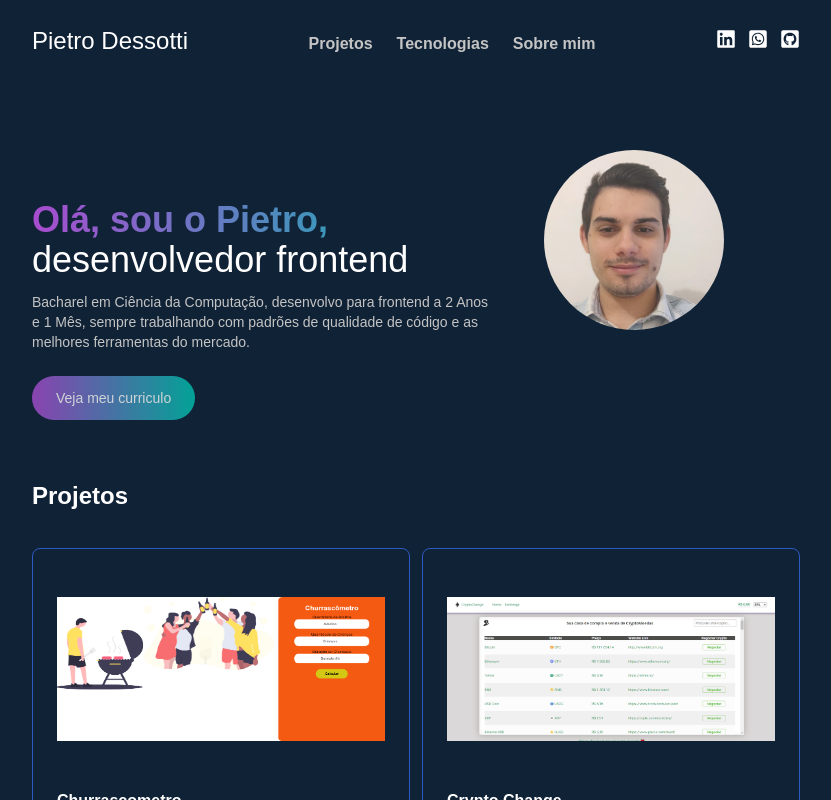
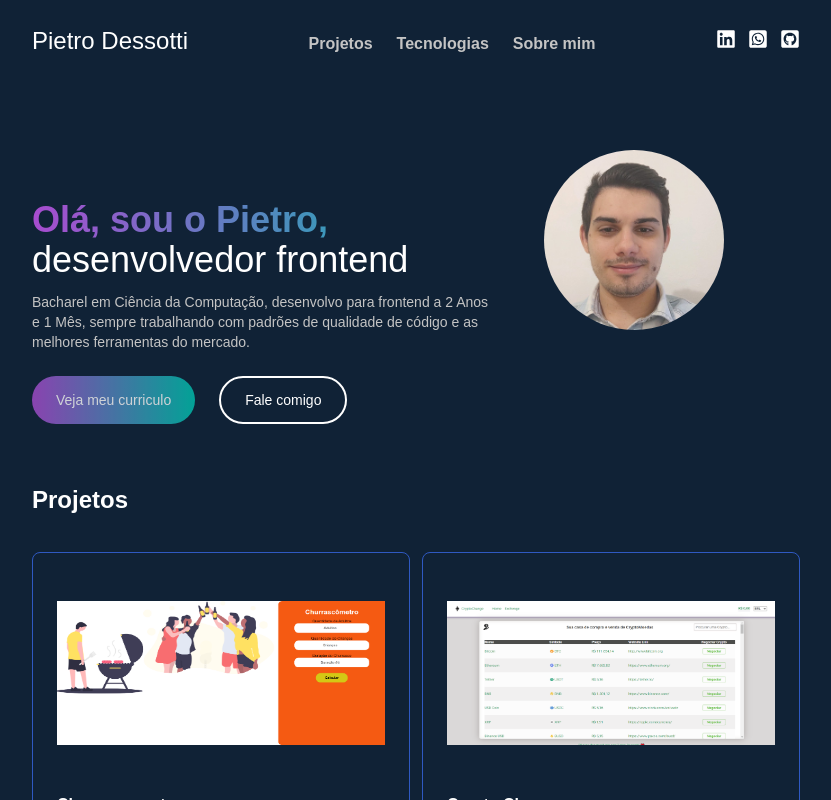
Before and after one commit to pietrodessotti/portifolio, a React (Vite) app: page / in a window 1280 px wide. Shown: the top 800 px of the page, without its empty margins (224-1055 px from the left). Built offline with nearby package versions, Linux system fonts and the light colour scheme.

Commit message:
feat: added new button speak me, removed codes unused and hover in default button.

```diff
--- a/babel.config.js
+++ /dev/null
@@ -1,3 +0,0 @@
-module.exports = {
-    presets: ['next/babel']
-}
--- a/src/components/Projects/Projects.tsx
+++ b/src/components/Projects/Projects.tsx
@@ -1,5 +1,7 @@
 import { arrProjects } from '../../__MOCKS/Mocks';
 import Gradient from '../Gradient';
+import { DEFAULT_BUTTON_STYLED } from '../../constants/home';
+
 
 /**
  * @export
@@ -32,7 +34,7 @@ export function Projects(): JSX.Element {
               </a>
 
               <a
-                className="my-6 px-6 py-3 rounded-full border-2 border-inherit text-sm"
+                className={DEFAULT_BUTTON_STYLED}
                 id={`${item.name}-project-github`}
                 href={item.linkGithub}
                 target="_blank"
--- a/src/components/ShowCase/ShowCase.tsx
+++ b/src/components/ShowCase/ShowCase.tsx
@@ -1,3 +1,4 @@
+import { DEFAULT_BUTTON_STYLED } from '../../constants/home';
 import calculateDifferenceBetweenDates from '../../utils/calculateDifferenceBetweenDates';
 import Gradient from '../Gradient';
 
@@ -31,13 +32,6 @@ export function ShowCase(): JSX.Element {
           <p className="pt-3 text-gray text-sm">{descriptionShowCase}</p>
         </div>
 
-        {/* <div className="z-1 mt-28 absolute left-0 w-2/5">
-            <div className="rounded-full w-60 h-60 bg-gradient-to-r from-[#a84ccf] to-[#00c2af] p-[1px] ">
-              <div className="h-full w-full bg-dark-blue rounded-full" />
-            </div>
-          </div> */}
-
-        {/* <div className='absolute mt-36 w-60 h-60 border-[1px] border border-b-[#a84ccf] border-t-[#00c2af] border-l-[#00c2af] border-r-[#a84ccf] blur-[3px] rounded-full' /> */}
         <div className="z-10 pt-3 relative">
           <img
             width="180px"
@@ -46,11 +40,19 @@ export function ShowCase(): JSX.Element {
             src="/images/pietro-dessotti.jfif"
             alt="foto pessoal Pietro Dessotti"
           />
-          {/* <div className='ml-24 w-36 h-36 border-[1px] border border-b-[#a84ccf] border-t-[#00c2af] border-l-[#00c2af] border-r-[#a84ccf] blur-[3px] rounded-full' /> */}
 
           <Gradient nameButton="ver-curriculo" type="Button" >
             <a href="https://br.linkedin.com/in/pietro-dessotti">Veja meu curriculo</a>
           </Gradient>
+
+          <a
+                className={DEFAULT_BUTTON_STYLED}                id="fale-comigo-mobile"
+                href="https://api.whatsapp.com/send/?phone=5511934415834&text=Ol%C3%A1%2C+vim+atrav%C3%A9s+do+seu+site%2C+gostaria+de+saber+mais+sobre+seus+servi%C3%A7os.&type=phone_number&app_absent=0"
+                target="_blank"
+                rel="noopener noreferrer"
+              >
+                Fale comigo
+              </a>
         </div>
       </div>
 
@@ -71,18 +73,26 @@ export function ShowCase(): JSX.Element {
             />
           </div>
 
-          {/* <div className="mt-72 mr-48 absolute right-0 w-2/5 h-96">
-            <div className="rounded-full w-72 h-72 bg-gradient-to-r from-[#a84ccf] to-[#00c2af] p-[1px] ">
-              <div className="h-full w-full bg-dark-blue rounded-full" />
-            </div>
-          </div> */}
         </div>
         <div className="block z-10">
           <p className="pt-3 text-gray w-3/5 text-sm">{descriptionShowCase}</p>
 
+
+<div className='flex gap-6'>
+
           <Gradient nameButton="ver-curriculo" type="Button" >
             <a href="https://br.linkedin.com/in/pietro-dessotti">Veja meu curriculo</a>
           </Gradient>
+
+              <a
+                className={DEFAULT_BUTTON_STYLED}                id="fale-comigo-desktop"
+                href="https://api.whatsapp.com/send/?phone=5511934415834&text=Ol%C3%A1%2C+vim+atrav%C3%A9s+do+seu+site%2C+gostaria+de+saber+mais+sobre+seus+servi%C3%A7os.&type=phone_number&app_absent=0"
+                target="_blank"
+                rel="noopener noreferrer"
+                >
+                Fale comigo
+              </a>
+                </div>
         </div>
       </div>
     </>
--- a/src/constants/home.tsx
+++ b/src/constants/home.tsx
@@ -2,3 +2,5 @@ export const SMALL_BAR = `w-1/4 h-3`;
 export const MEDIUM_BAR = `w-2/4 h-3`;
 export const LARGER_BAR = `w-3/4 h-3`;
 export const FULL_BAR = `w-full h-3`;
+
+export const DEFAULT_BUTTON_STYLED = "my-6 px-6 py-3 rounded-full border-2 border-inherit text-sm hover:text-dark-blue hover:bg-white hover:duration-300"
--- a/src/constants/index.ts
+++ b/src/constants/index.ts
@@ -1,8 +1,10 @@
-import { SMALL_BAR, MEDIUM_BAR, LARGER_BAR, FULL_BAR } from './home';
+import { SMALL_BAR, MEDIUM_BAR, LARGER_BAR, FULL_BAR,
+DEFAULT_BUTTON_STYLED } from './home';
 
 export default {
   SMALL_BAR,
   MEDIUM_BAR,
   LARGER_BAR,
   FULL_BAR,
+  DEFAULT_BUTTON_STYLED
 };
```
